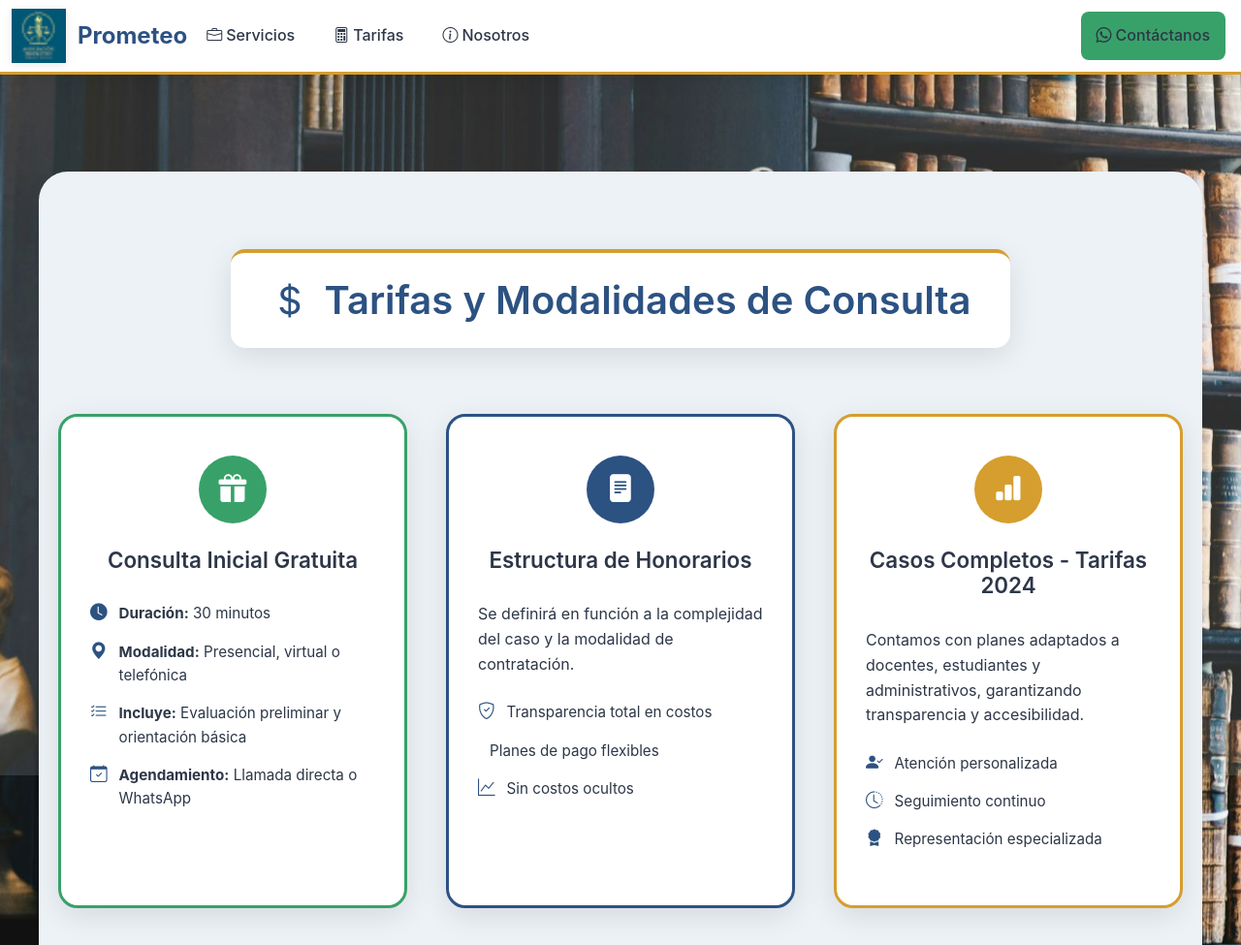
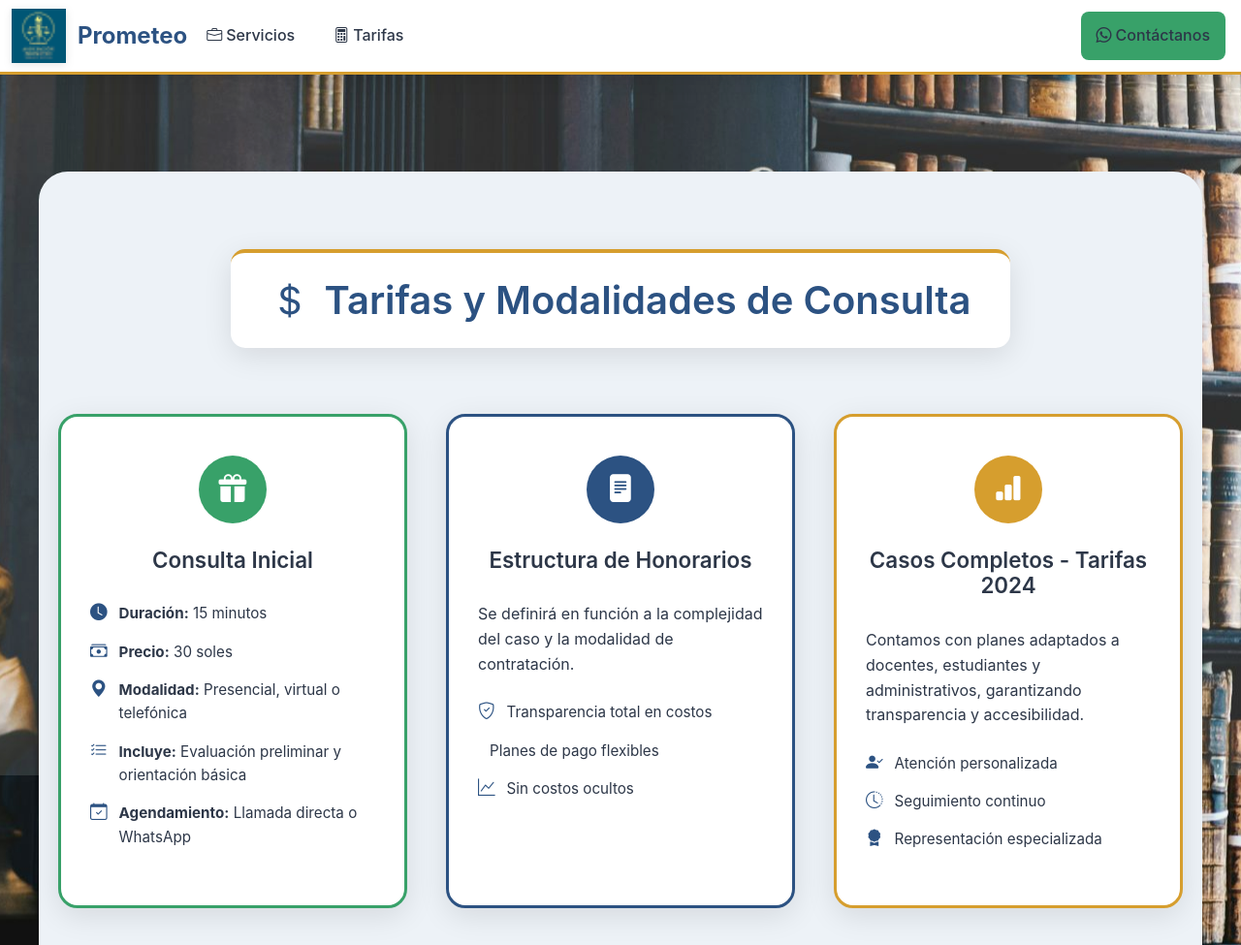
Before and after one commit to Raix1702/Proyecto-Prometeo, a plain HTML site: page Frontend/Resources/tarifas.html in a window 1280 px wide. Shown: the top 975 px of the page at 97% size. Drawn offline with nearby package versions, Linux system fonts and the light colour scheme.

Commit message:
Se subieron los cambios tarifa/docentes

```diff
--- a/Frontend/Resources/misionVision.html
+++ b/Frontend/Resources/tarifas.html
@@ -31,16 +31,10 @@
                         </a>
                     </li>
                     <li class="nav-item">
-                        <a class="nav-link" href="#tarifas">
+                        <a class="nav-link" href="tarifas.html">
                             <i class="bi bi-calculator me-1"></i>Tarifas
                         </a>
                     </li>
-                    <li class="nav-item">
-                        <a class="nav-link" href="misionVision.html">
-                            <i class="bi bi-info-circle me-1"></i>Nosotros
-                        </a>
-                    </li>
-
                 </ul>
                 <ul class="navbar-nav">
                     <li class="nav-item">
@@ -66,11 +60,15 @@
                 <div class="tarifa-icon">
                     <i class="bi bi-gift-fill"></i>
                 </div>
-                <h3>Consulta Inicial Gratuita</h3>
+                <h3>Consulta Inicial</h3>
                 <div class="tarifa-details">
                     <div class="detail-item">
                         <i class="bi bi-clock-fill"></i>
-                        <span><strong>Duración:</strong> 30 minutos</span>
+                        <span><strong>Duración:</strong> 15 minutos </span>
+                    </div>
+                    <div class="detail-item">
+                        <i class="bi bi-cash-stack"></i>
+                        <span><strong>Precio:</strong> 30 soles </span>
                     </div>
                     <div class="detail-item">
                         <i class="bi bi-geo-alt-fill"></i>
```
Also changed, not shown: Frontend/Resources/index.html (+5 -9 lines).
